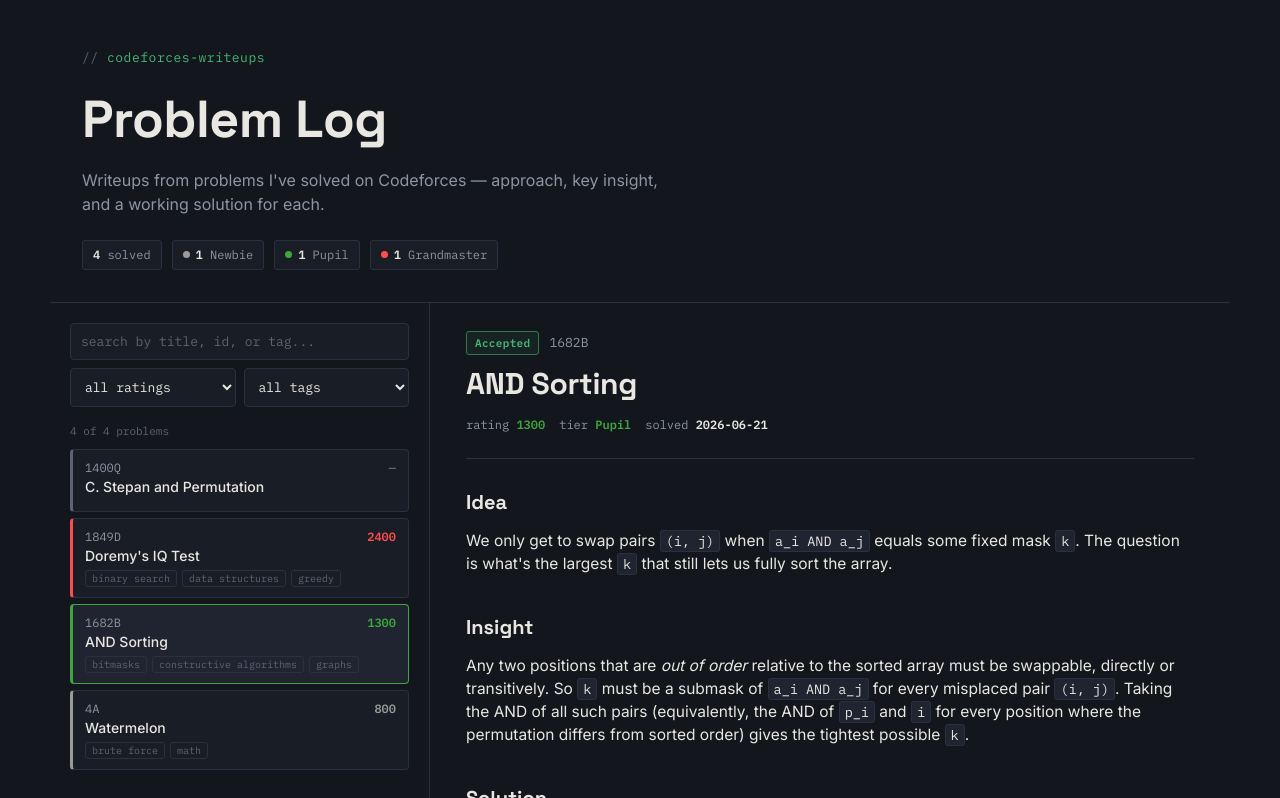
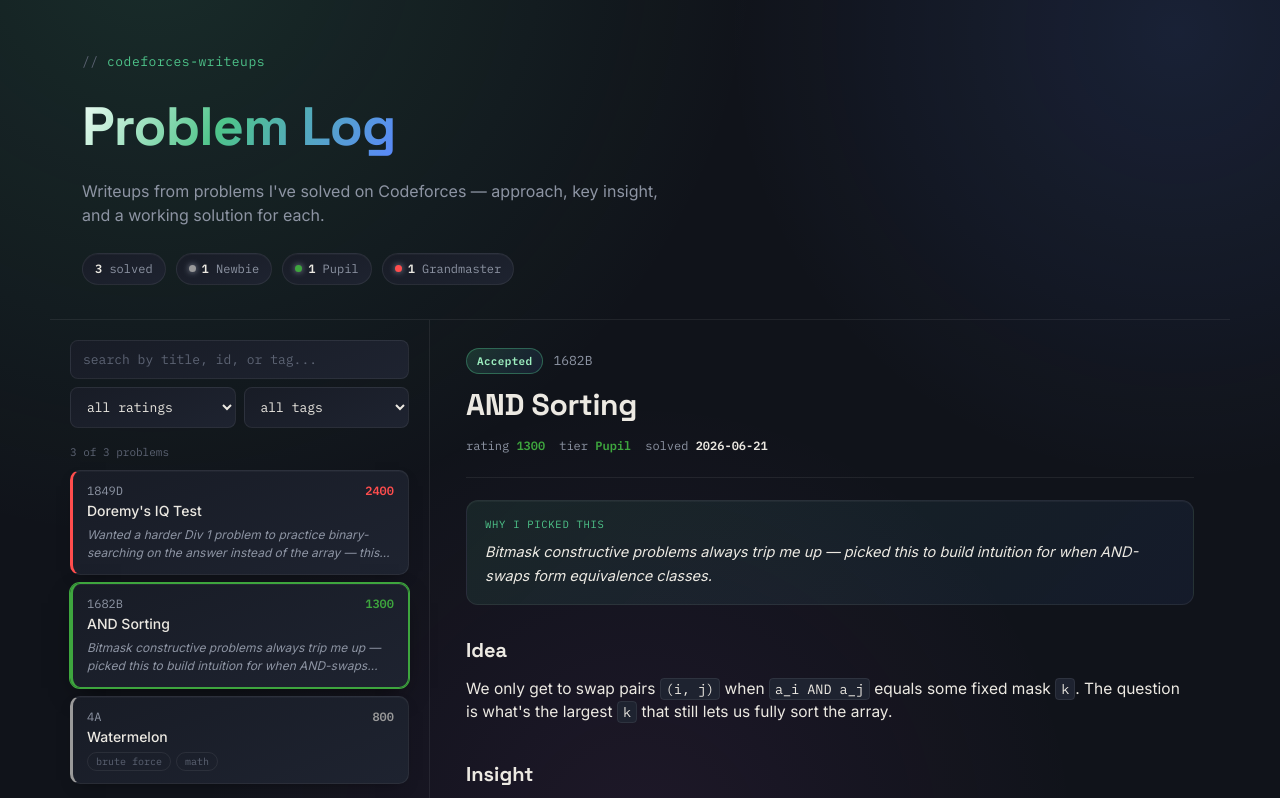
Before and after one commit to Sajjad-Jisun/cf-writeups, a plain HTML site: page index.html in a window 1280 px wide. Both pictures are taken after a click on the button 239 px from the left and 644 px from the top of the page. Shown: the top 798 px of the page. Drawn offline with nearby package versions, Linux system fonts and the light colour scheme.

Commit message:
Add files via upload

````diff
--- a/data/problems.json
+++ b/data/problems.json
@@ -1,30 +1,15 @@
 [
-  {
-    "id": "1400Q",
-    "contest": "1400",
-    "index": "Q",
-    "title": "C. Stepan and Permutation",
-    "rating": null,
-    "tags": [],
-    "url": "https://codeforces.com/problemset/problem/1400/Q",
-    "date": "2026-07-17",
-    "verdict": "Accepted",
-    "writeup": "This is mind fuyck"
-  },
   {
     "id": "1849D",
     "contest": "1849",
     "index": "D",
     "title": "Doremy's IQ Test",
     "rating": 2400,
-    "tags": [
-      "binary search",
-      "data structures",
-      "greedy"
-    ],
+    "tags": ["binary search", "data structures", "greedy"],
     "url": "https://codeforces.com/problemset/problem/1849/D",
     "date": "2026-07-02",
     "verdict": "Accepted",
+    "reason": "Wanted a harder Div 1 problem to practice binary-searching on the answer instead of the array — this one forced me to find the monotone condition myself.",
     "writeup": "## Reading the problem\n\nWe're asked whether we can remove exactly one element from a prefix of the array such that the remaining array, sorted, has a fixed set of consequences on later queries. The key constraint is that queries are monotone in a way that lets us binary search on the answer.\n\n## Key observation\n\nIf a candidate index `k` works, every index `k' > k` with the same parity also works. This monotonicity is what unlocks a binary search over the candidate positions instead of a brute-force scan.\n\n## Approach\n\n1. Binary search on the smallest valid index.\n2. For each candidate, check feasibility in `O(log n)` using a Fenwick tree over the value range.\n3. Maintain the Fenwick tree incrementally as the binary search window moves, so the total complexity stays `O(n log^2 n)`.\n\n```cpp\nbool check(int k) {\n    // feasibility check using fenwick tree over compressed values\n    // returns true if removing prefix[..k] keeps the invariant\n    return fenwick.query(lo, hi) == expected;\n}\n```\n\n## Complexity\n\n`O(n log^2 n)` time, `O(n)` space. Comfortably inside the 2 second limit for `n <= 2*10^5`.\n\n## Takeaway\n\nWhen a problem's feasibility check is monotone in an index you don't immediately see as \"the answer\", try binary searching on it directly rather than looking for a closed-form formula."
   },
   {
@@ -33,14 +18,11 @@
     "index": "B",
     "title": "AND Sorting",
     "rating": 1300,
-    "tags": [
-      "bitmasks",
-      "constructive algorithms",
-      "graphs"
-    ],
+    "tags": ["bitmasks", "constructive algorithms", "graphs"],
     "url": "https://codeforces.com/problemset/problem/1682/B",
     "date": "2026-06-21",
     "verdict": "Accepted",
+    "reason": "Bitmask constructive problems always trip me up — picked this to build intuition for when AND-swaps form equivalence classes.",
     "writeup": "## Idea\n\nWe only get to swap pairs `(i, j)` when `a_i AND a_j` equals some fixed mask `k`. The question is what's the largest `k` that still lets us fully sort the array.\n\n## Insight\n\nAny two positions that are *out of order* relative to the sorted array must be swappable, directly or transitively. So `k` must be a submask of `a_i AND a_j` for every misplaced pair `(i, j)`. Taking the AND of all such pairs (equivalently, the AND of `p_i` and `i` for every position where the permutation differs from sorted order) gives the tightest possible `k`.\n\n## Solution\n\n```python\nk = (1 << 30) - 1\nfor i in range(n):\n    if a[i] != sorted_a[i]:\n        k &= a[i] & sorted_a[i]\nprint(k)\n```\n\n## Why this works\n\nSwapping is transitive when the AND condition holds for a chain of intermediate elements, so we don't need every pair to be directly swappable, just connected through the allowed-swap graph. Restricting `k` to the AND of all *displaced* pairs is both necessary and sufficient."
   },
   {
@@ -49,10 +31,7 @@
     "index": "A",
     "title": "Watermelon",
     "rating": 800,
-    "tags": [
-      "brute force",
-      "math"
-    ],
+    "tags": ["brute force", "math"],
     "url": "https://codeforces.com/problemset/problem/4/A",
     "date": "2026-06-05",
     "verdict": "Accepted",
--- a/script.js
+++ b/script.js
@@ -125,9 +125,10 @@ function renderList() {
         <span class="row-rating">${p.rating != null ? p.rating : "—"}</span>
       </div>
       <div class="row-title">${escapeHtml(p.title)}</div>
-      <div class="row-tags">
-        ${(p.tags || []).slice(0, 4).map(t => `<span class="row-tag">${escapeHtml(t)}</span>`).join("")}
-      </div>
+      ${p.reason
+        ? `<div class="row-reason">${escapeHtml(p.reason)}</div>`
+        : `<div class="row-tags">${(p.tags || []).slice(0, 4).map(t => `<span class="row-tag">${escapeHtml(t)}</span>`).join("")}</div>`
+      }
     `;
     row.addEventListener("click", () => selectProblem(p.id));
     els.list.appendChild(row);
@@ -165,6 +166,11 @@ function renderReader() {
       <span>tier <b style="color:${tier.color}">${escapeHtml(tier.name)}</b></span>
       <span>solved <b>${escapeHtml(p.date || "—")}</b></span>
     </div>
+    ${p.reason ? `
+    <div class="reason-card">
+      <span class="reason-label">Why I picked this</span>
+      <p>${escapeHtml(p.reason)}</p>
+    </div>` : ""}
     <div class="reader-body">${bodyHtml}</div>
     <div class="reader-footer">
       <a href="${escapeAttr(p.url)}" target="_blank" rel="noopener">Open on Codeforces ↗</a>
--- a/style.css
+++ b/style.css
@@ -1,12 +1,14 @@
 :root {
-  --bg: #13161c;
-  --panel: #191d25;
-  --panel-2: #1f2430;
+  --bg: #10131a;
+  --panel: #181c26;
+  --panel-2: #1e2330;
   --border: #2a3040;
-  --text: #e9e7e1;
+  --border-soft: rgba(255, 255, 255, 0.07);
+  --text: #ece9e2;
   --text-dim: #8d94a3;
   --text-faint: #5c6373;
-  --accent: #46b672;
+  --accent: #4ec48a;
+  --accent-2: #5a86ff;
   --accent-dim: #2d7a4d;
 
   /* Codeforces rating-tier colors, used to encode difficulty everywhere */
@@ -24,6 +26,8 @@
   --mono: 'IBM Plex Mono', ui-monospace, SFMono-Regular, Menlo, monospace;
   --display: 'Space Grotesk', 'Inter', sans-serif;
   --body: 'Inter', -apple-system, sans-serif;
+
+  --ease: cubic-bezier(0.2, 0.7, 0.3, 1);
 }
 
 * { box-sizing: border-box; }
@@ -32,11 +36,17 @@ html { scroll-behavior: smooth; }
 
 body {
   margin: 0;
-  background: var(--bg);
   color: var(--text);
   font-family: var(--body);
   line-height: 1.5;
   -webkit-font-smoothing: antialiased;
+  text-rendering: optimizeLegibility;
+  background-color: var(--bg);
+  background-image:
+    radial-gradient(1100px circle at 12% -8%, rgba(78, 196, 138, 0.14), transparent 55%),
+    radial-gradient(900px circle at 92% 4%, rgba(90, 134, 255, 0.12), transparent 50%),
+    radial-gradient(800px circle at 50% 105%, rgba(194, 79, 214, 0.08), transparent 55%);
+  background-attachment: fixed, fixed, fixed;
 }
 
 a { color: var(--accent); text-decoration: none; }
@@ -47,15 +57,16 @@ a:hover { text-decoration: underline; }
 :focus-visible {
   outline: 2px solid var(--accent);
   outline-offset: 2px;
+  border-radius: 2px;
 }
 
 /* ---------- Header ---------- */
 
 .site-header {
-  padding: 48px 32px 32px;
+  padding: 52px 32px 34px;
   max-width: 1180px;
   margin: 0 auto;
-  border-bottom: 1px solid var(--border);
+  border-bottom: 1px solid var(--border-soft);
 }
 
 .eyebrow {
@@ -63,23 +74,28 @@ a:hover { text-decoration: underline; }
   font-size: 13px;
   color: var(--accent);
   letter-spacing: 0.04em;
-  margin: 0 0 12px;
+  margin: 0 0 14px;
 }
 
 .eyebrow::before { content: "// "; color: var(--text-faint); }
 
 .site-header h1 {
   font-family: var(--display);
-  font-size: clamp(32px, 5vw, 52px);
+  font-size: clamp(34px, 5vw, 54px);
   font-weight: 700;
-  margin: 0 0 10px;
-  letter-spacing: -0.01em;
+  margin: 0 0 12px;
+  letter-spacing: -0.015em;
+  background: linear-gradient(120deg, #f4fff8 0%, var(--accent) 45%, var(--accent-2) 100%);
+  -webkit-background-clip: text;
+  background-clip: text;
+  color: transparent;
+  display: inline-block;
 }
 
 .site-header .tagline {
   color: var(--text-dim);
   font-size: 16px;
-  margin: 0 0 24px;
+  margin: 0 0 26px;
   max-width: 60ch;
 }
 
@@ -92,11 +108,12 @@ a:hover { text-decoration: underline; }
 }
 
 .stat-chip {
-  border: 1px solid var(--border);
-  border-radius: 3px;
-  padding: 5px 10px;
+  border: 1px solid var(--border-soft);
+  border-radius: 20px;
+  padding: 6px 12px;
   color: var(--text-dim);
-  background: var(--panel);
+  background: linear-gradient(160deg, var(--panel), var(--panel-2));
+  box-shadow: 0 1px 0 rgba(255, 255, 255, 0.03) inset;
 }
 
 .stat-chip b { color: var(--text); font-weight: 600; }
@@ -107,6 +124,7 @@ a:hover { text-decoration: underline; }
   margin-right: 6px;
   position: relative;
   top: -1px;
+  box-shadow: 0 0 6px currentColor;
 }
 
 /* ---------- Layout ---------- */
@@ -127,12 +145,12 @@ a:hover { text-decoration: underline; }
 /* ---------- List panel ---------- */
 
 .list-panel {
-  border-right: 1px solid var(--border);
+  border-right: 1px solid var(--border-soft);
   padding: 20px;
 }
 
 @media (max-width: 860px) {
-  .list-panel { border-right: none; border-bottom: 1px solid var(--border); }
+  .list-panel { border-right: none; border-bottom: 1px solid var(--border-soft); }
 }
 
 .controls {
@@ -145,13 +163,19 @@ a:hover { text-decoration: underline; }
 .controls input,
 .controls select {
   width: 100%;
-  background: var(--panel);
-  border: 1px solid var(--border);
+  background: linear-gradient(160deg, var(--panel), var(--panel-2));
+  border: 1px solid var(--border-soft);
   color: var(--text);
   font-family: var(--mono);
   font-size: 13px;
-  padding: 9px 10px;
-  border-radius: 4px;
+  padding: 10px 12px;
+  border-radius: 8px;
+  transition: border-color 0.15s var(--ease), box-shadow 0.15s var(--ease);
+}
+
+.controls input:focus, .controls select:focus {
+  border-color: var(--accent-dim);
+  box-shadow: 0 0 0 3px rgba(78, 196, 138, 0.12);
 }
 
 .controls input::placeholder { color: var(--text-faint); }
@@ -173,29 +197,33 @@ a:hover { text-decoration: underline; }
 #problem-list {
   display: flex;
   flex-direction: column;
-  gap: 6px;
+  gap: 8px;
 }
 
 .row {
   display: block;
   width: 100%;
   text-align: left;
-  background: var(--panel);
-  border: 1px solid var(--border);
+  background: linear-gradient(160deg, var(--panel), var(--panel-2));
+  border: 1px solid var(--border-soft);
   border-left: 3px solid var(--row-color, var(--border));
-  border-radius: 4px;
-  padding: 10px 12px;
+  border-radius: 10px;
+  padding: 12px 14px;
   cursor: pointer;
-  transition: background 0.12s ease, border-color 0.12s ease;
+  transition: transform 0.15s var(--ease), box-shadow 0.2s var(--ease), border-color 0.15s var(--ease);
   font-family: var(--body);
   color: var(--text);
+  box-shadow: 0 1px 0 rgba(255, 255, 255, 0.03) inset, 0 6px 16px -10px rgba(0, 0, 0, 0.6);
 }
 
-.row:hover { background: var(--panel-2); }
+.row:hover {
+  transform: translateY(-1px);
+  box-shadow: 0 1px 0 rgba(255, 255, 255, 0.04) inset, 0 10px 24px -10px rgba(0, 0, 0, 0.7);
+}
 
 .row.active {
-  background: var(--panel-2);
   border-color: var(--row-color, var(--accent));
+  box-shadow: 0 1px 0 rgba(255, 255, 255, 0.05) inset, 0 0 0 1px var(--row-color, var(--accent-dim)), 0 10px 26px -10px rgba(0, 0, 0, 0.75);
 }
 
 .row-top {
@@ -203,7 +231,7 @@ a:hover { text-decoration: underline; }
   align-items: baseline;
   justify-content: space-between;
   gap: 8px;
-  margin-bottom: 3px;
+  margin-bottom: 4px;
 }
 
 .row-id {
@@ -222,7 +250,7 @@ a:hover { text-decoration: underline; }
 .row-title {
   font-size: 14px;
   font-weight: 500;
-  margin-bottom: 6px;
+  margin-bottom: 7px;
 }
 
 .row-tags {
@@ -235,9 +263,21 @@ a:hover { text-decoration: underline; }
   font-family: var(--mono);
   font-size: 10px;
   color: var(--text-faint);
-  border: 1px solid var(--border);
-  border-radius: 3px;
-  padding: 1px 6px;
+  border: 1px solid var(--border-soft);
+  border-radius: 20px;
+  padding: 2px 8px;
+}
+
+.row-reason {
+  font-family: var(--body);
+  font-size: 12px;
+  font-style: italic;
+  color: var(--text-dim);
+  display: -webkit-box;
+  -webkit-line-clamp: 2;
+  -webkit-box-orient: vertical;
+  overflow: hidden;
+  line-height: 1.5;
 }
 
 .empty-list {
@@ -268,9 +308,10 @@ a:hover { text-decoration: underline; }
   font-family: var(--mono);
   font-size: 13px;
   text-align: center;
-  border: 1px dashed var(--border);
-  border-radius: 6px;
+  border: 1px dashed var(--border-soft);
+  border-radius: 14px;
   padding: 40px;
+  background: radial-gradient(500px circle at 50% 40%, rgba(78, 196, 138, 0.05), transparent 70%);
 }
 
 .reader-meta {
@@ -286,11 +327,11 @@ a:hover { text-decoration: underline; }
   font-size: 11px;
   font-weight: 600;
   letter-spacing: 0.03em;
-  color: var(--accent);
-  border: 1px solid var(--accent-dim);
-  background: rgba(70, 182, 114, 0.08);
-  border-radius: 3px;
-  padding: 3px 8px;
+  color: #9defc0;
+  border: 1px solid rgba(78, 196, 138, 0.4);
+  background: linear-gradient(135deg, rgba(78, 196, 138, 0.18), rgba(90, 134, 255, 0.10));
+  border-radius: 20px;
+  padding: 4px 10px;
 }
 
 .reader-id {
@@ -303,7 +344,7 @@ a:hover { text-decoration: underline; }
   font-family: var(--display);
   font-size: 30px;
   font-weight: 700;
-  margin: 6px 0 10px;
+  margin: 8px 0 10px;
   letter-spacing: -0.01em;
 }
 
@@ -314,12 +355,39 @@ a:hover { text-decoration: underline; }
   font-family: var(--mono);
   font-size: 12px;
   color: var(--text-dim);
-  margin-bottom: 24px;
-  padding-bottom: 24px;
-  border-bottom: 1px solid var(--border);
+  margin-bottom: 22px;
+  padding-bottom: 22px;
+  border-bottom: 1px solid var(--border-soft);
 }
 
 .reader-submeta span b { color: var(--text); font-weight: 600; }
+
+.reason-card {
+  margin: 0 0 26px;
+  padding: 16px 18px;
+  border-radius: 12px;
+  background: linear-gradient(135deg, rgba(78, 196, 138, 0.10), rgba(90, 134, 255, 0.07));
+  border: 1px solid var(--border-soft);
+  box-shadow: 0 1px 0 rgba(255, 255, 255, 0.04) inset;
+}
+
+.reason-card .reason-label {
+  display: block;
+  font-family: var(--mono);
+  font-size: 10.5px;
+  text-transform: uppercase;
+  letter-spacing: 0.07em;
+  color: var(--accent);
+  margin-bottom: 7px;
+}
+
+.reason-card p {
+  margin: 0;
+  font-size: 14.5px;
+  font-style: italic;
+  color: var(--text);
+  line-height: 1.65;
+}
 
 .reader-body {
   font-size: 15.5px;
@@ -356,18 +424,19 @@ a:hover { text-decoration: underline; }
   font-family: var(--mono);
   font-size: 0.87em;
   background: var(--panel-2);
-  border: 1px solid var(--border);
-  border-radius: 3px;
+  border: 1px solid var(--border-soft);
+  border-radius: 4px;
   padding: 1px 5px;
 }
 
 .reader-body pre {
-  background: var(--panel);
-  border: 1px solid var(--border);
-  border-radius: 6px;
+  background: linear-gradient(160deg, var(--panel), var(--panel-2));
+  border: 1px solid var(--border-soft);
+  border-radius: 10px;
   padding: 14px 16px;
   overflow-x: auto;
   margin: 0 0 18px;
+  box-shadow: 0 1px 0 rgba(255, 255, 255, 0.03) inset;
 }
 
 .reader-body pre code {
@@ -390,7 +459,7 @@ a:hover { text-decoration: underline; }
 .reader-footer {
   margin-top: 32px;
   padding-top: 20px;
-  border-top: 1px solid var(--border);
+  border-top: 1px solid var(--border-soft);
 }
 
 .reader-footer a {
````
Also changed, not shown: tools/index.html (+12 -2 lines).
